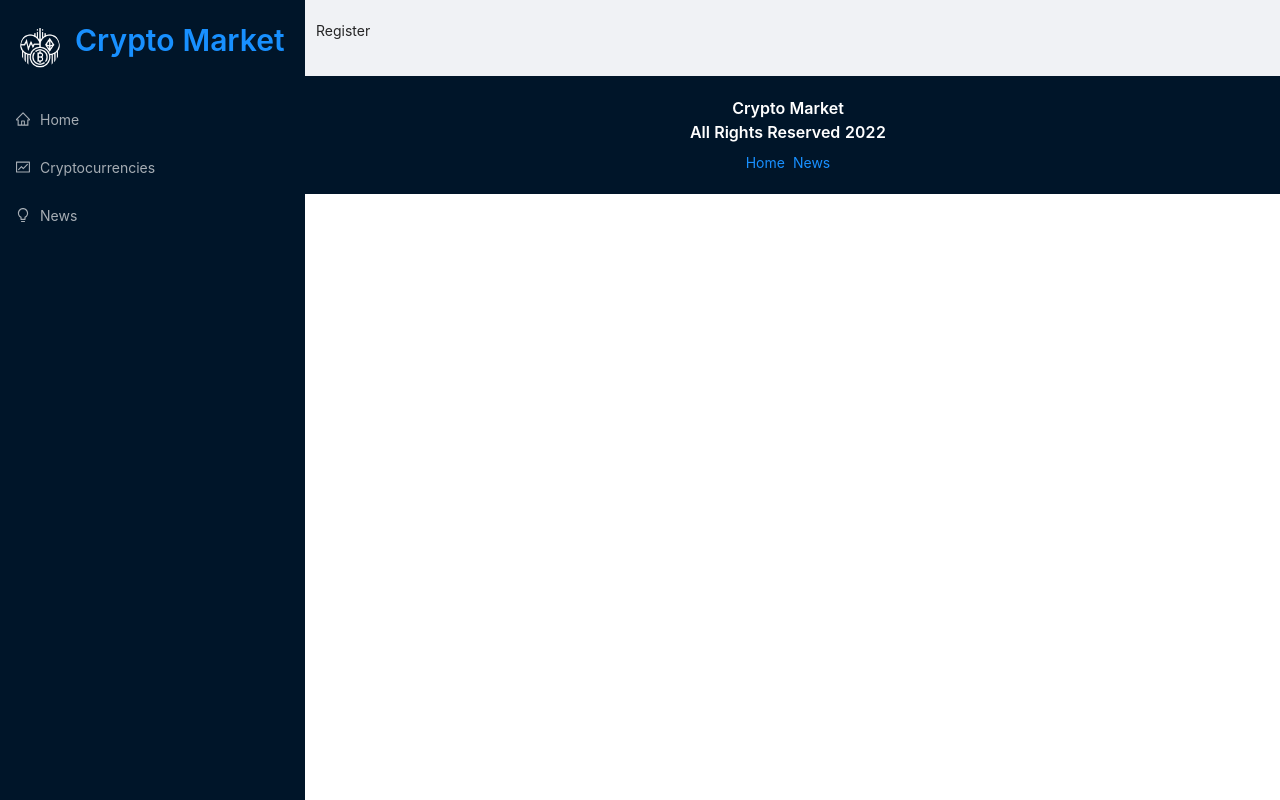
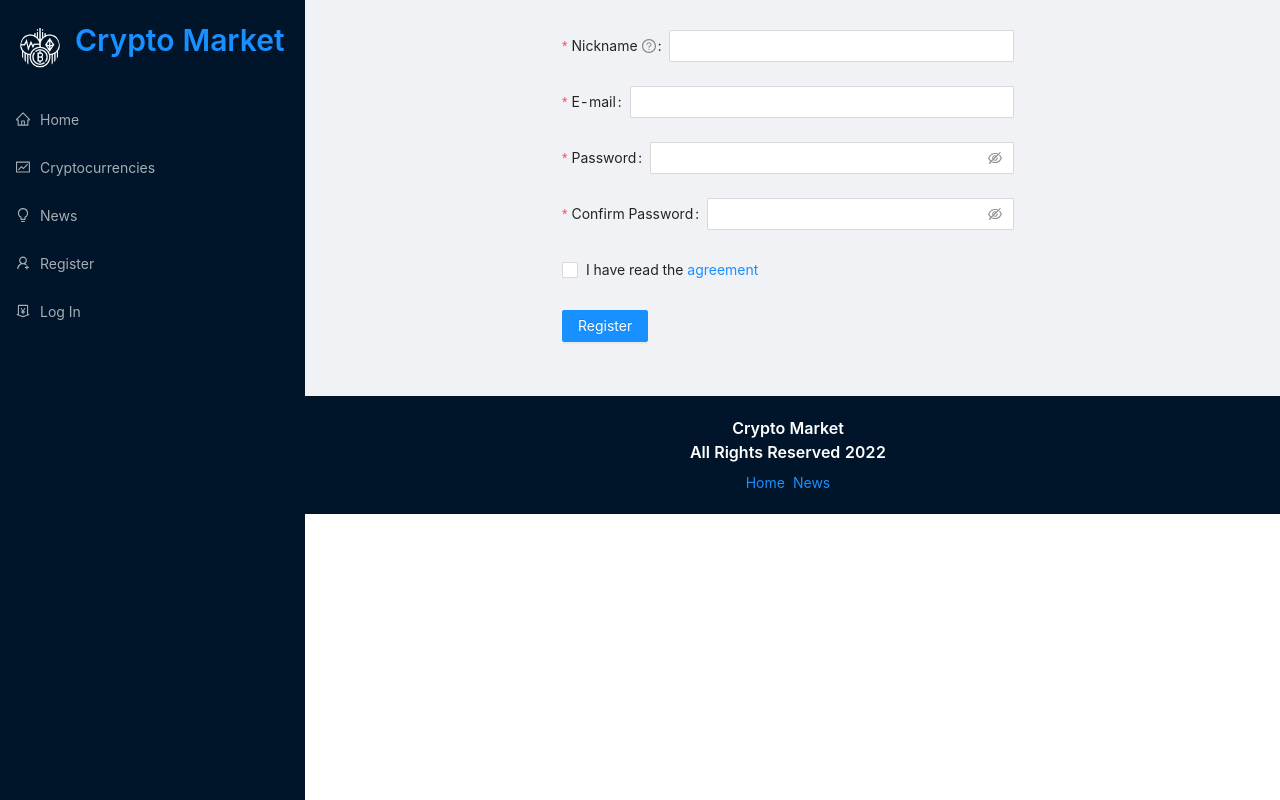
Before and after one commit to GabeNedden/crypto-Market, a React (Create React App) app: page /register in a window 1280 px wide. Built offline with nearby package versions, Linux system fonts and the light colour scheme; no server answers.

Commit message:
Add basic login/register pages

```diff
--- a/src/ApolloProvider.js
+++ b/src/ApolloProvider.js
@@ -6,7 +6,7 @@
 import { ApolloProvider } from '@apollo/react-hooks';
 
 const httpLink = createHttpLink({
-    uri: 'https://gmarketserver.herokuapp.com/'
+    uri: 'https://g-task.herokuapp.com/'
 });
 
 const client = new ApolloClient({
--- a/src/App.css
+++ b/src/App.css
@@ -376,3 +376,28 @@
     justify-content: center;
     align-items: center;
 }
+
+.form-container {
+    margin: auto;
+    width: 50%;;
+    padding: 10px;
+
+}
+
+.form-container > * {
+    padding: 10px;
+    flex: 1 100%;
+  }
+
+.form {
+    display: flex;
+    flex-direction: column;
+    justify-content: space-between;
+    align-items: flex-start;
+
+}
+
+.form > * {
+    justify-content: right;
+    width: 100%;
+}
--- a/src/components/Login.jsx
+++ b/src/components/Login.jsx
@@ -1,9 +1,60 @@
 import React from 'react';
+import { Form, Input, Button } from 'antd';
 
 const Login = () => {
+
+  const [form] = Form.useForm();
+  const onFinish = (values) => {
+    console.log('Received values of form: ', values);
+  };
+
+
   return (
-      <p>Login</p>
-  );
+
+<div className='form-container'>
+  <Form
+    className='form'
+
+    form={form}
+    name="login"
+    onFinish={onFinish}
+    initialValues={{}}
+    scrollToFirstError
+  >
+
+  <Form.Item
+    name="nickname"
+    label="Nickname"
+    tooltip="What do you want others to call you?"
+    rules={[{ required: true, message: 'Please input your nickname!', whitespace: true }]}
+  >
+    <Input />
+  </Form.Item>
+
+  <Form.Item
+    name="password"
+    label="Password"
+    rules={[
+      {
+        required: true,
+        message: 'Please input your password!',
+      },
+    ]}
+    hasFeedback
+  >
+    <Input.Password />
+  </Form.Item>
+
+  <Form.Item >
+    <Button type="primary" htmlType="submit">
+      Login
+    </Button>
+  </Form.Item>
+
+</Form>
+</div>
+
+  )
 };
 
 export default Login;
--- a/src/components/Navbar.jsx
+++ b/src/components/Navbar.jsx
@@ -1,7 +1,7 @@
 import React, {useState, useEffect } from 'react'
-import { Button, Menu, Typography, Avatar } from 'antd';
+import { Avatar, Button, Menu, Typography } from 'antd';
 import { Link } from 'react-router-dom';
-import { HomeOutlined, MoneyCollectOutlined, BulbOutlined, FundOutlined, MenuOutlined } from '@ant-design/icons';
+import { HomeOutlined, MoneyCollectOutlined, BulbOutlined, FundOutlined, MenuOutlined, UserAddOutlined } from '@ant-design/icons';
 import icon from '../images/cryptocurrency.png';
 
 
@@ -42,6 +42,12 @@
             <Menu.Item icon={<BulbOutlined />}>
               <Link to="/news">News</Link>
             </Menu.Item>
+            <Menu.Item icon={<UserAddOutlined />}>
+              <Link to="/register">Register</Link>
+            </Menu.Item>
+            <Menu.Item icon={<MoneyCollectOutlined />}>
+              <Link to="/login">Log In</Link>
+            </Menu.Item>
           </Menu>
           )}
         </div>
--- a/src/components/Register.jsx
+++ b/src/components/Register.jsx
@@ -1,8 +1,115 @@
 import React from 'react';
+import { Form, Input, Checkbox, Button } from 'antd';
 
 const Register = () => {
+
+  const [form] = Form.useForm();
+  const onFinish = (values) => {
+    console.log('Received values of form: ', values);
+  };
+
+
   return (
-      <p>Register</p>
+
+<div className='form-container'>
+  <Form
+    className='form'
+
+    form={form}
+    name="register"
+    onFinish={onFinish}
+    initialValues={{}}
+    scrollToFirstError
+  >
+
+  <Form.Item
+    name="nickname"
+    label="Nickname"
+    tooltip="What do you want others to call you?"
+    rules={[{ required: true, message: 'Please input your nickname!', whitespace: true }]}
+  >
+    <Input />
+  </Form.Item>
+
+  <Form.Item
+    name="email"
+    label="E-mail"
+    rules={[
+      {
+        type: 'email',
+        message: 'The input is not valid E-mail!',
+      },
+      {
+        required: true,
+        message: 'Please input your E-mail!',
+      },
+    ]}
+  >
+    <Input />
+  </Form.Item>
+
+  <Form.Item
+    name="password"
+    label="Password"
+    rules={[
+      {
+        required: true,
+        message: 'Please input your password!',
+      },
+    ]}
+    hasFeedback
+  >
+    <Input.Password />
+  </Form.Item>
+
+  <Form.Item
+    name="confirm"
+    label="Confirm Password"
+    dependencies={['password']}
+    hasFeedback
+    rules={[
+      {
+        required: true,
+        message: 'Please confirm your password!',
+      },
+      ({ getFieldValue }) => ({
+        validator(_, value) {
+          if (!value || getFieldValue('password') === value) {
+            return Promise.resolve();
+          }
+          return Promise.reject(new Error('The two passwords that you entered do not match!'));
+        },
+      }),
+    ]}
+  >
+    <Input.Password />
+  </Form.Item>
+
+  <Form.Item
+    name="agreement"
+    valuePropName="checked"
+    rules={[
+      {
+        validator: (_, value) =>
+          value ? Promise.resolve() : Promise.reject(new Error('Should accept agreement')),
+      },
+    ]}
+
+  >
+    <Checkbox>
+      I have read the <a href="/">agreement</a>
+    </Checkbox>
+  </Form.Item>
+
+  <Form.Item >
+    <Button type="primary" htmlType="submit">
+      Register
+    </Button>
+  </Form.Item>
+
+</Form>
+</div>
+
   )
 };
 
```
